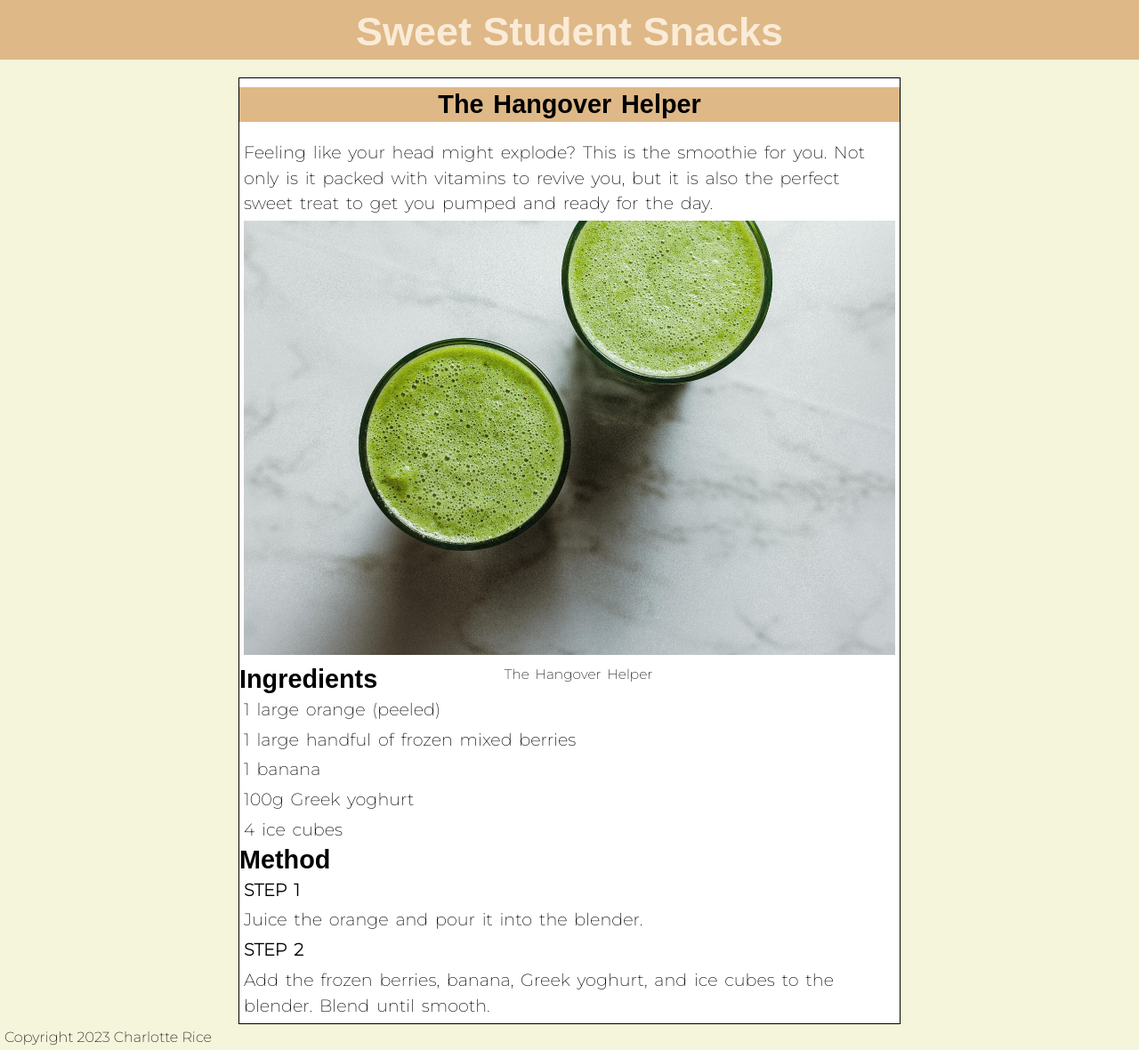
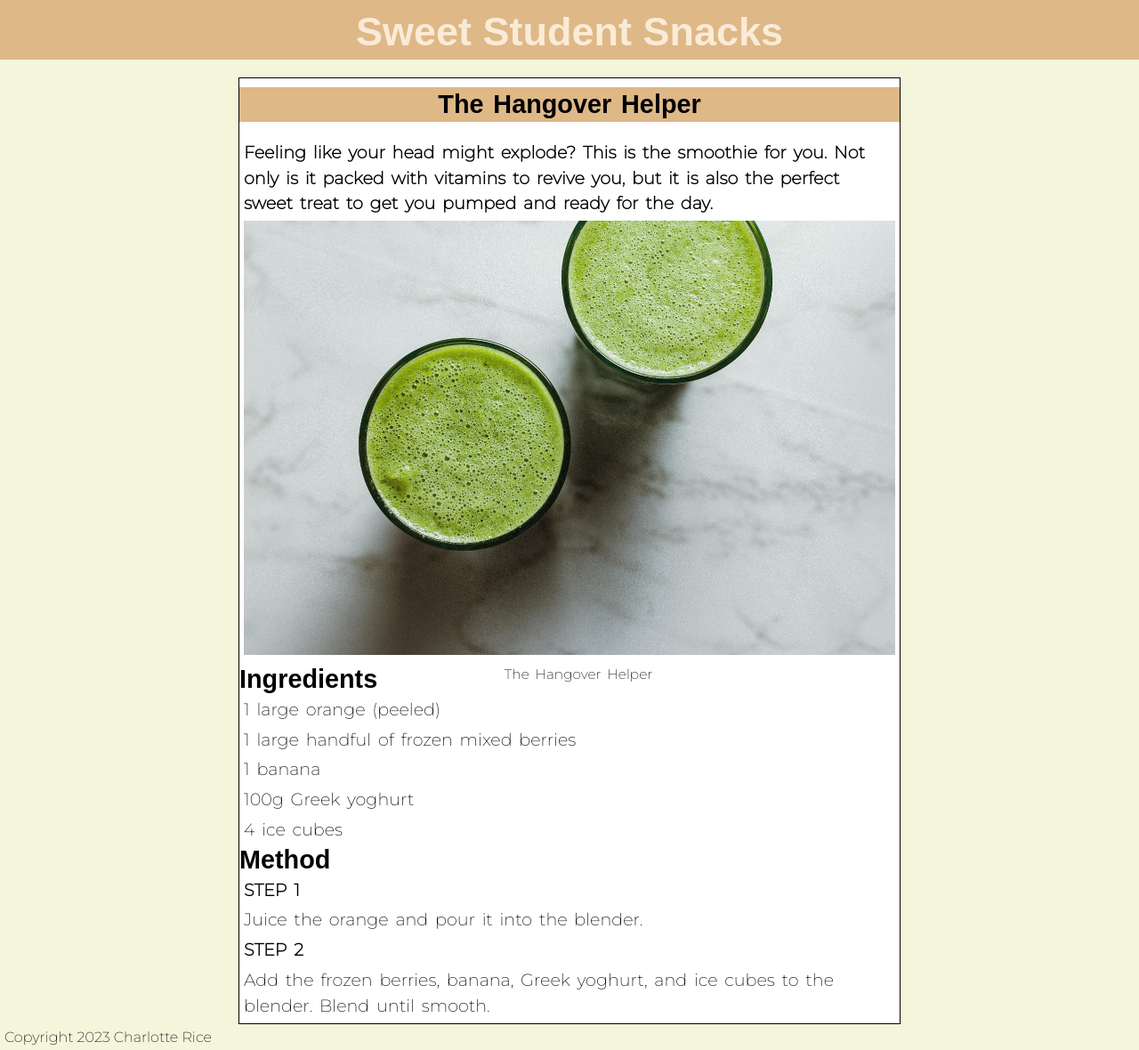
Before and after one commit to charlottericex/SweetStudentSnacks, a Jekyll site: the page built from _recipes/the-hangover-helper.md, in a window 1280 px wide. Shown: the whole page at 89% size. Built offline with Jekyll 4.4.1, drawn with Linux system fonts in a browser that asks for light colours; some web fonts are replaced.

```diff
--- a/_recipes/the-hangover-helper.md
+++ b/_recipes/the-hangover-helper.md
@@ -4,9 +4,9 @@ date: 2023-02-07T15:10:27.927Z
 order: 5
 layout: recipe
 ---
-Feeling like your head might explode? This is the smoothie for you. Not only is it packed with
+**Feeling like your head might explode? This is the smoothie for you. Not only is it packed with
 vitamins to revive you, but it is also the perfect sweet treat to get you pumped and ready for the
-day.
+day.**
 
 ![](../uploads/alex-lvrs-jjkeqgcnzs4-unsplash.jpg "The Hangover Helper ")
 
```
